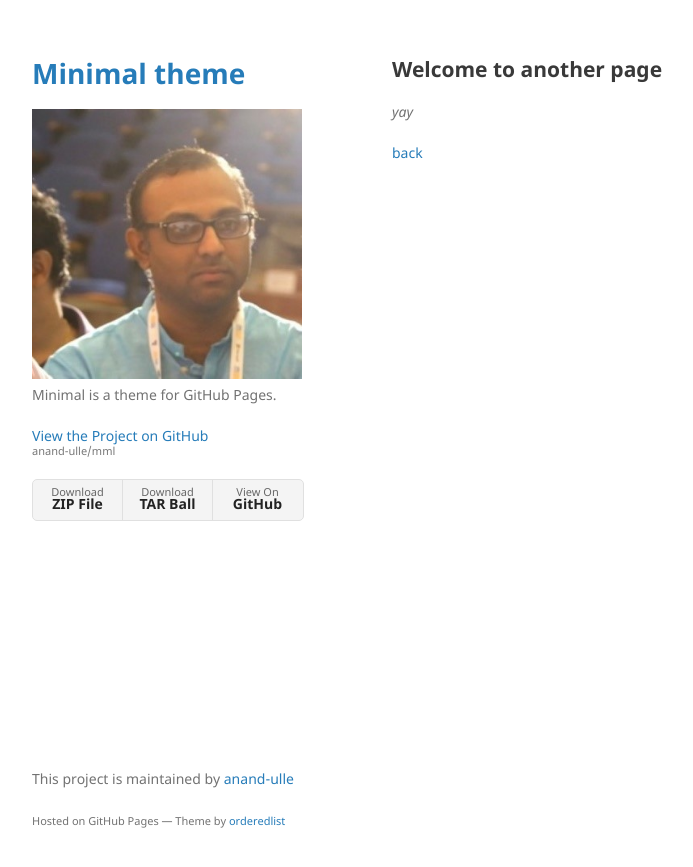
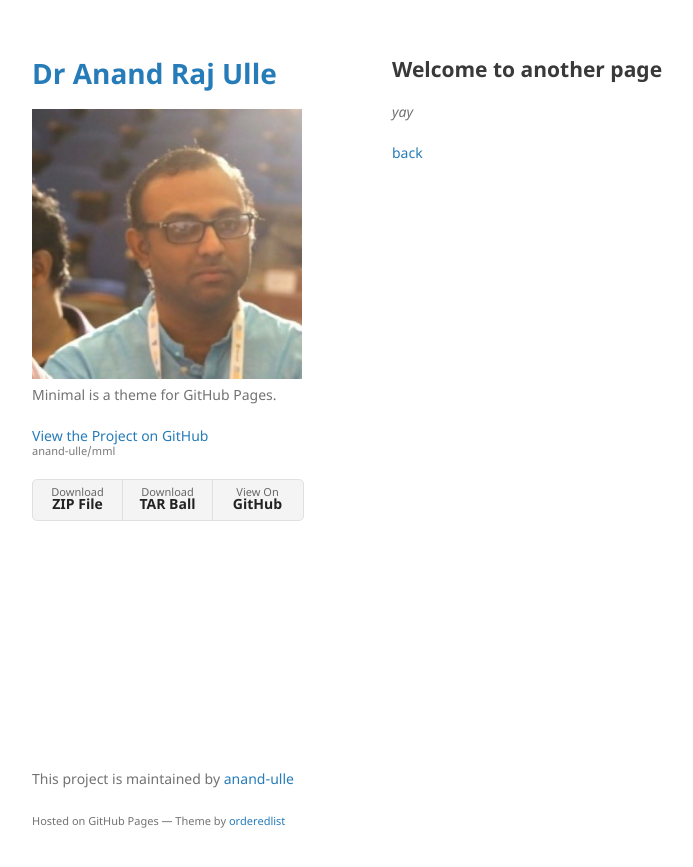
Before and after one commit to anand-ulle/mml, a Jekyll site: the page built from another-page.md, in a window 1280 px wide. Shown: the top 867 px of the page, without its empty margins (178-871 px from the left). Built offline with Jekyll 4.4.1, drawn with Linux system fonts in a browser that asks for light colours; our own code applies the rules of GitHub Pages for plain Markdown files.

Commit message:
Update _config.yml

```diff
--- a/_config.yml
+++ b/_config.yml
@@ -1,4 +1,4 @@
-title: Minimal theme
+title: Dr Anand Raj Ulle
 logo: /assets/img/Anand-Raj-Ulle.jpg
 description: Minimal is a theme for GitHub Pages.
 show_downloads: true
```
